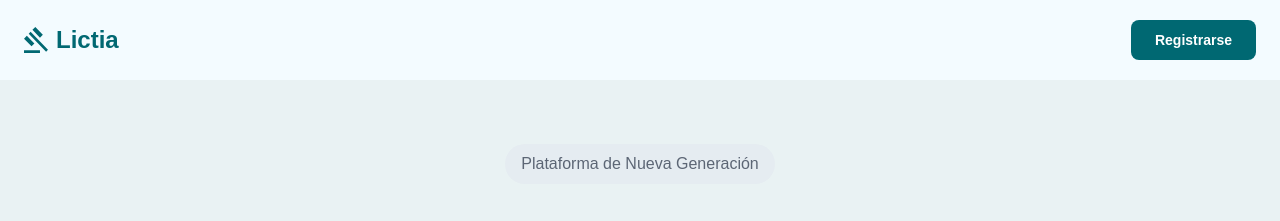
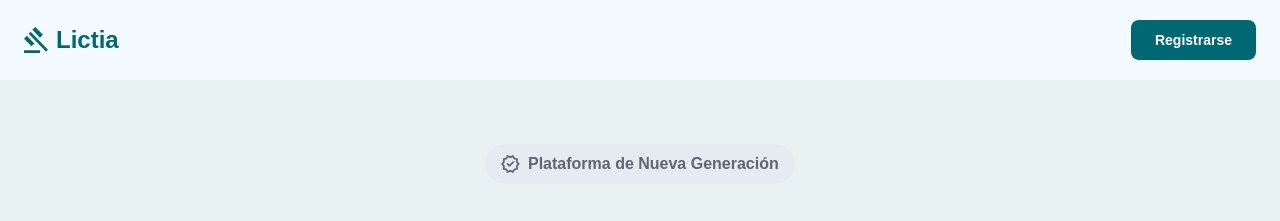
Before and after one commit to No-Country-simulation/S06-26-NC-Equipo-06, a Next.js app in the folder client/: page / in a window 1280 px wide. Shown: the top 221 px of the page. Built offline with nearby package versions, Linux system fonts and the light colour scheme; no server answers.

Commit message:
feat: span hero icon

```diff
--- a/client/src/app/page.tsx
+++ b/client/src/app/page.tsx
@@ -7,8 +7,8 @@ export default function Home() {
       <main className="">
         {/* Section: Hero */}
         <section className="bg-[#e9f2f3] gap-8 px-6 pt-16 pb-24 flex flex-col justify-center">
-          <span className="block mx-auto text-label-text bg-label-background py-2 px-4 rounded-full">
-            Plataforma de Nueva Generación
+          <span className="flex items-center gap-2 mx-auto text-label-text bg-label-background py-2 px-4 rounded-full font-semibold">
+            <FeatureIcon height={18} fill="#5c6675" /> Plataforma de Nueva Generación
           </span>
           <h1 className="font-bold leading-8.75 mx-auto text-[28px] max-w-78.5 text-center text-[#181C1D]">
             El estándar digital para
```
